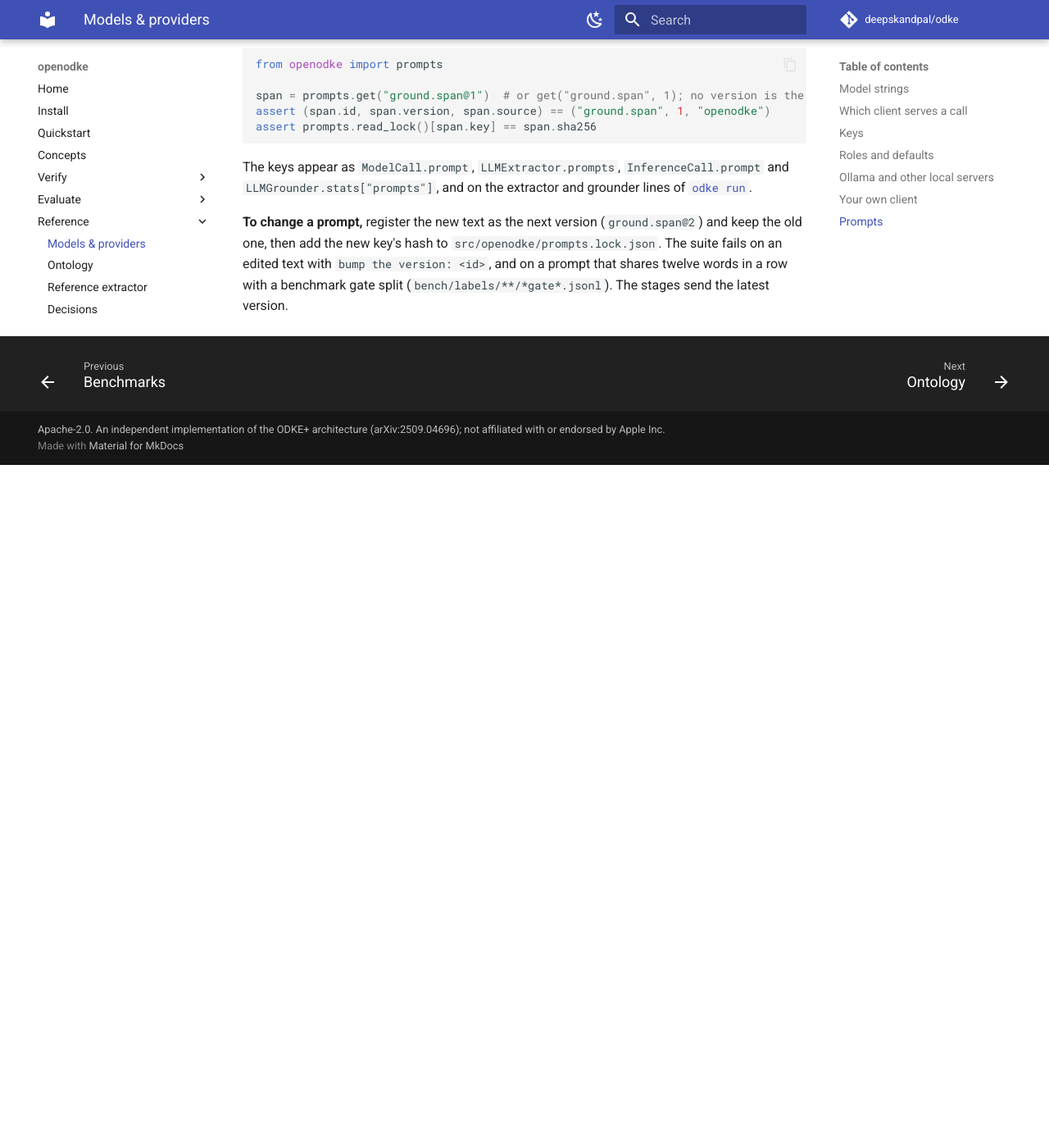
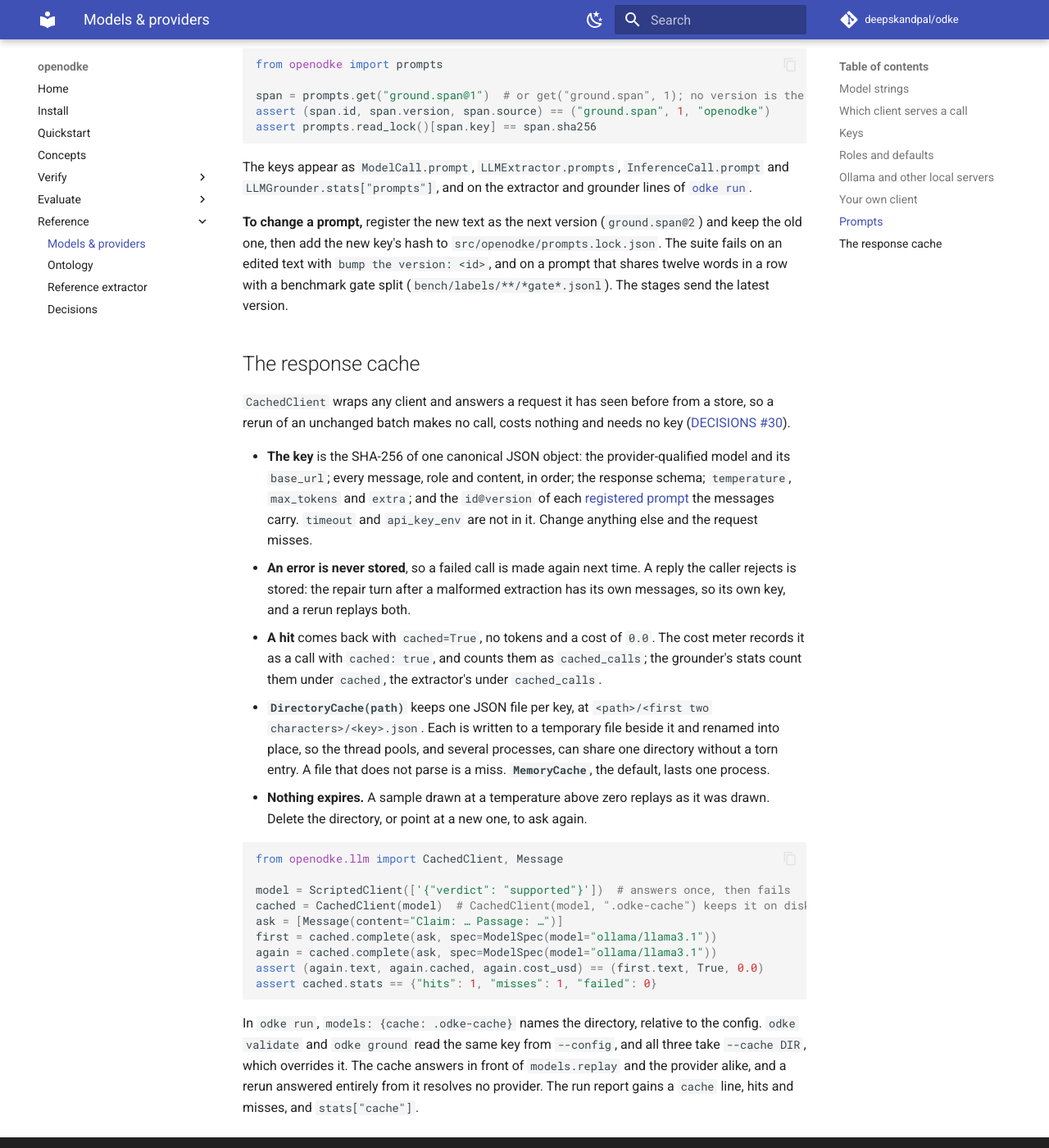
Before and after one commit to deepskandpal/odke, an MkDocs documentation site: the page built from docs/models.md, in a window 1280 px wide and 1400 px high, scrolled down 3594 px. Shown: the whole window at 82% size. Built offline with MkDocs 1.6.1 and Material for MkDocs 9.7.7, drawn with Linux system fonts in a browser that asks for light colours; comment, search, counter and statistics services are not loaded; before the commit the page ends 4161 px from its top, so only the background shows below that.

Commit message:
docs: the response cache, its key, its stores and --cache
One section in models.md; run.md names models.cache and the cache report keys.

Co-Authored-By: Claude Opus 5.5 <noreply@anthropic.com>
Claude-Session: https://claude.ai/code/session_016EZ1FgTUH3NKEQyU837Wcd

````diff
--- a/docs/models.md
+++ b/docs/models.md
@@ -156,3 +156,49 @@ and grounder lines of [`odke run`](run.md#what-a-run-reports).
 `bump the version: <id>`, and on a prompt that shares twelve words in a row with
 a benchmark gate split (`bench/labels/**/*gate*.jsonl`). The stages send the
 latest version.
+
+## The response cache
+
+`CachedClient` wraps any client and answers a request it has seen before from a
+store, so a rerun of an unchanged batch makes no call, costs nothing and needs
+no key ([DECISIONS #30](decisions.md#30)).
+
+- **The key** is the SHA-256 of one canonical JSON object: the
+  provider-qualified model and its `base_url`; every message, role and content,
+  in order; the response schema; `temperature`, `max_tokens` and `extra`; and
+  the `id@version` of each [registered prompt](#prompts) the messages carry.
+  `timeout` and `api_key_env` are not in it. Change anything else and the
+  request misses.
+- **An error is never stored**, so a failed call is made again next time. A reply
+  the caller rejects is stored: the repair turn after a malformed extraction has
+  its own messages, so its own key, and a rerun replays both.
+- **A hit** comes back with `cached=True`, no tokens and a cost of `0.0`. The
+  cost meter records it as a call with `cached: true`, and counts them as
+  `cached_calls`; the grounder's stats count them under `cached`, the extractor's
+  under `cached_calls`.
+- **`DirectoryCache(path)`** keeps one JSON file per key, at
+  `<path>/<first two characters>/<key>.json`. Each is written to a temporary
+  file beside it and renamed into place, so the thread pools, and several
+  processes, can share one directory without a torn entry. A file that does
+  not parse is a miss. **`MemoryCache`**, the default, lasts one process.
+- **Nothing expires.** A sample drawn at a temperature above zero replays as it
+  was drawn. Delete the directory, or point at a new one, to ask again.
+
+```python
+from openodke.llm import CachedClient, Message
+
+model = ScriptedClient(['{"verdict": "supported"}'])  # answers once, then fails
+cached = CachedClient(model)  # CachedClient(model, ".odke-cache") keeps it on disk
+ask = [Message(content="Claim: … Passage: …")]
+first = cached.complete(ask, spec=ModelSpec(model="ollama/llama3.1"))
+again = cached.complete(ask, spec=ModelSpec(model="ollama/llama3.1"))
+assert (again.text, again.cached, again.cost_usd) == (first.text, True, 0.0)
+assert cached.stats == {"hits": 1, "misses": 1, "failed": 0}
+```
+
+In `odke run`, `models: {cache: .odke-cache}` names the directory, relative to
+the config. `odke validate` and `odke ground` read the same key from `--config`,
+and all three take `--cache DIR`, which overrides it. The cache answers in front
+of `models.replay` and the provider alike, and a rerun answered entirely from it
+resolves no provider. The run report gains a `cache` line, hits and misses, and
+`stats["cache"]`.
````
Also changed, not shown: docs/run.md (+7 -2 lines), 1 other file.
